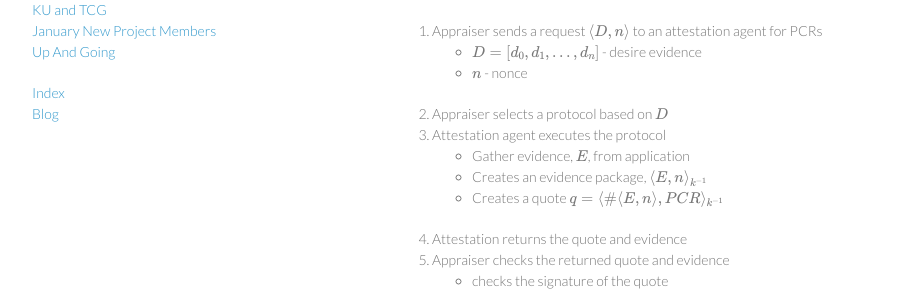
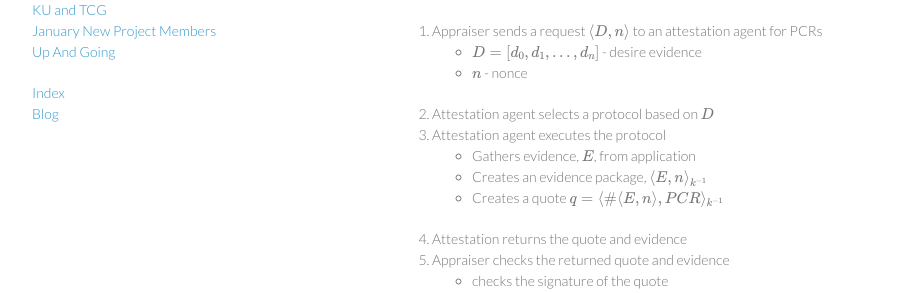
Before and after one commit to armoredsoftware/armoredsoftware.github.io, a Jekyll site: the page built from _posts/2014-08-01-Demo-2-Complete.md, in a window 1280 px wide and 1052 px high. Shown: the part 235-528 px from the top of the window, without its empty margins (178-1101 px from the left). Built offline with Jekyll 4.4.1, drawn with Linux system fonts in a browser that asks for light colours; formulas are drawn with MathJax 3.

Commit message:
fixign typos

```diff
--- a/_posts/2014-08-01-Demo-2-Complete.md
+++ b/_posts/2014-08-01-Demo-2-Complete.md
@@ -15,9 +15,9 @@ used to evaluate the target system.
    attestation agent for PCRs
 	* \\(D=[d_0,d_1,...,d_n]\\) - desire evidence
 	* \\(n\\) - nonce
-1. Appraiser selects a protocol based on \\(D\\)
+1. Attestation agent selects a protocol based on \\(D\\)
 1. Attestation agent executes the protocol
-	* Gather evidence, \\(E\\), from application
+	* Gathers evidence, \\(E\\), from application
 	* Creates an evidence package, \\(\{\langle E,n\rangle\}_{k^{-1}}\\)
 	* Creates a quote \\(q=\langle\\#\langle E,n\rangle,PCR\rangle_{k^{-1}}\\)
 1. Attestation returns the quote and evidence
```
